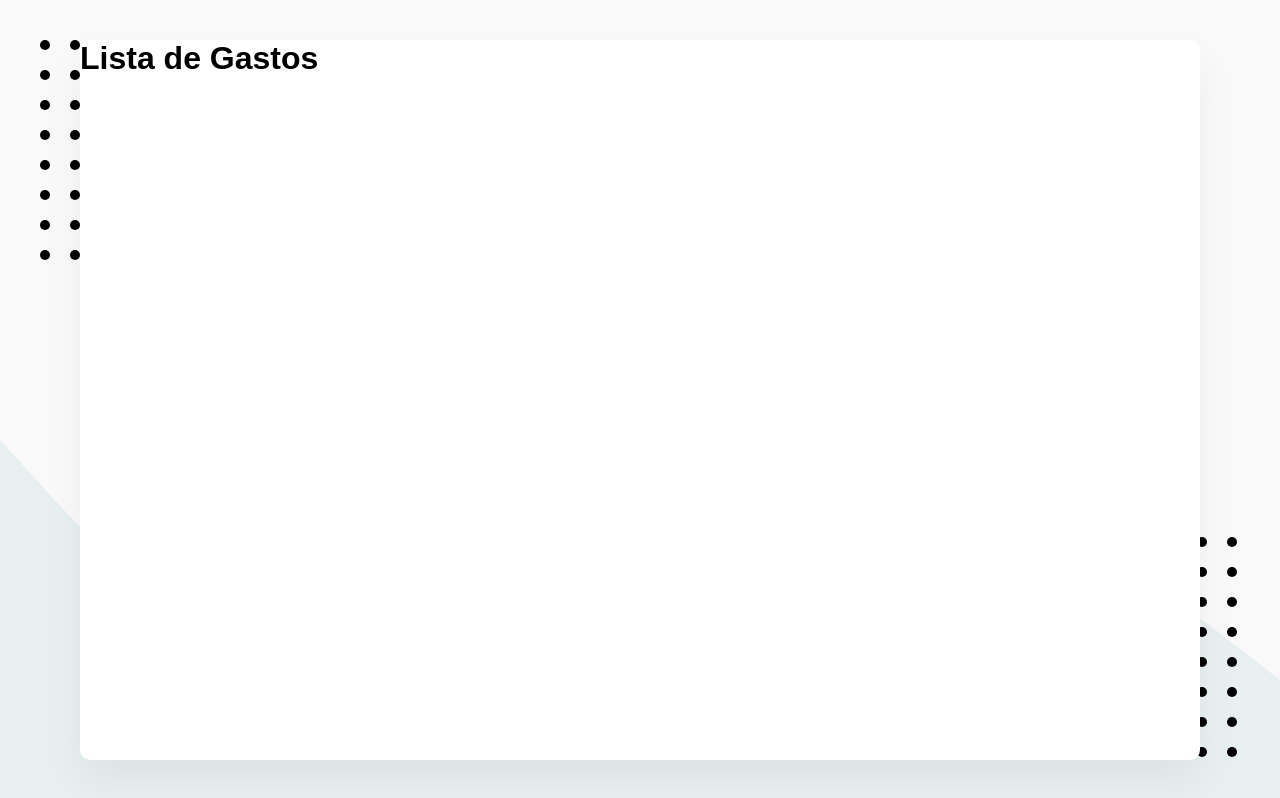
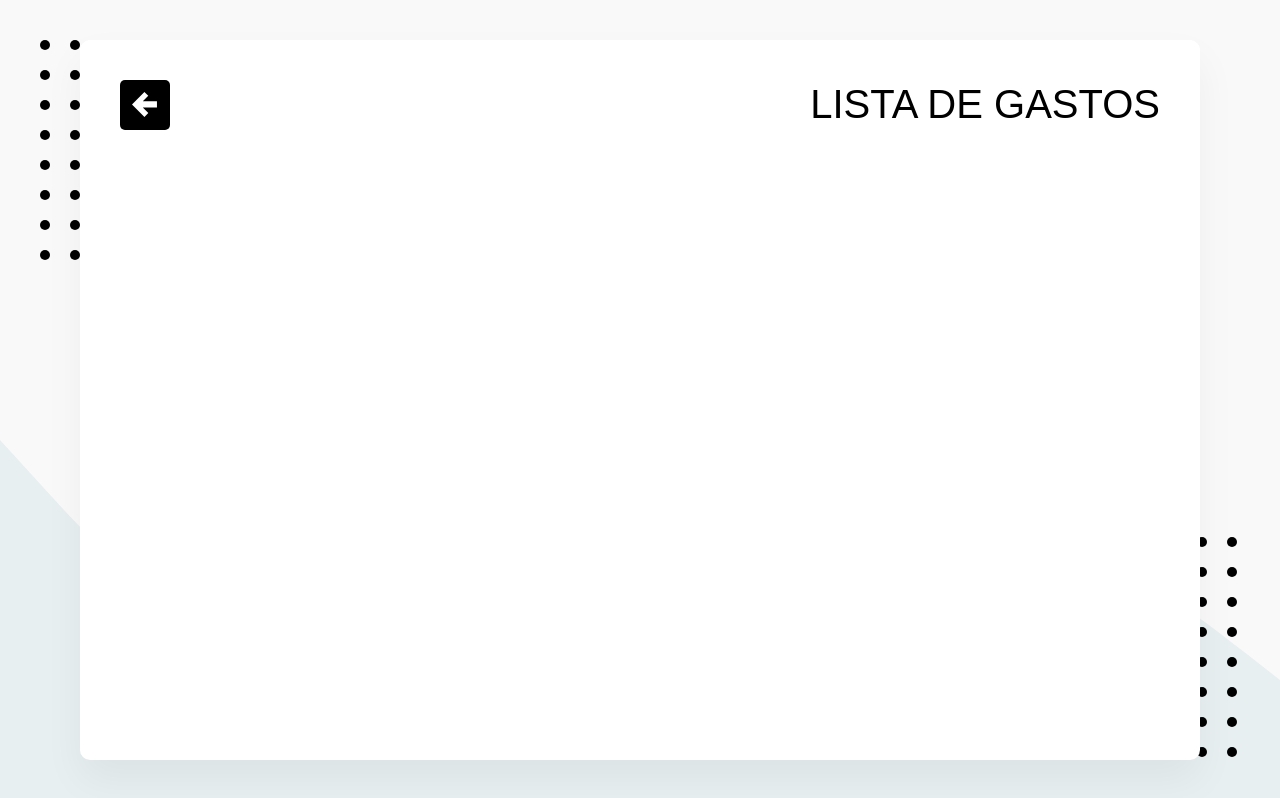
Before and after one commit to miguedeabreu/ListaDeGastos, a React (Create React App) app: page /lista in a window 1280 px wide. Built offline with nearby package versions, Linux system fonts and the light colour scheme; what webfontloader would draw is missing.

Commit message:
Btn regresar para categorias y lista

```diff
--- a/src/componentes/gastosPorCategoria.js
+++ b/src/componentes/gastosPorCategoria.js
@@ -1,6 +1,7 @@
 import React from "react";
 import Helmet from "react-helmet";
-import {Header, Titulo, ContenedorHeader} from "../elementos/header";
+import {Header, Titulo} from "../elementos/header";
+import BtnRegresar from "../elementos/btnRegresar";
 
 const GastosPorCategoria = () => {
     return (
@@ -10,9 +11,8 @@
             </Helmet>
 
             <Header>
-                <ContenedorHeader>
-                    <Titulo>Gastos por Categoria</Titulo>
-                </ContenedorHeader>
+                <BtnRegresar />
+                <Titulo>Gastos por Categoria</Titulo>
             </Header>
         </>
     );
--- a/src/componentes/listaDeGastos.js
+++ b/src/componentes/listaDeGastos.js
@@ -1,8 +1,20 @@
 import React from "react";
+import Helmet from "react-helmet";
+import {Header, Titulo} from "../elementos/header";
+import BtnRegresar from "../elementos/btnRegresar";
 
 const ListaDeGastos = () => {
     return (
-        <h1>Lista de Gastos</h1>
+        <>
+            <Helmet>
+                <title>Lista de Gastos</title>
+            </Helmet>
+
+            <Header>
+                <BtnRegresar />
+                <Titulo>Lista de Gastos</Titulo>
+            </Header>
+        </>
     );
 }
 
--- /dev/null
+++ b/src/elementos/btnRegresar.js
@@ -0,0 +1,43 @@
+import React from "react";
+import styled from "styled-components";
+import {ReactComponent as IconoFlecha} from "../multimedia/flecha.svg";
+import {useNavigate} from "react-router-dom";
+
+const Btn = styled.button`
+    display: block;
+    width: 3.12rem; /* 50px */
+    height: 3.12rem; /* 50px */
+    line-height: 3.12rem; /* 50px */
+    text-align: center;
+    margin-right: 1.25rem; /* 20px */
+    border: none;
+    background: #000;
+    color: #fff;
+    display: flex;
+    align-items: center;
+    justify-content: center;
+    border-radius: 0.31rem; /* 5px */
+    cursor: pointer;
+
+    @media(max-width: 60rem){ /* 950px */
+        width: 2.5rem; /* 40px */
+        height: 2.5rem; /* 40px */
+        line-height: 2.5rem; /* 40px */
+    }
+`;
+
+const Icono = styled(IconoFlecha)`
+    width: 50%;
+    height: auto;
+    fill: #fff;
+`;
+
+const BtnRegresar = ({ruta = '/'}) => {
+	const navigate = useNavigate();
+
+	return (
+		<Btn onClick={() => navigate(ruta)}><Icono /></Btn>
+	);
+}
+
+export default BtnRegresar;
```
